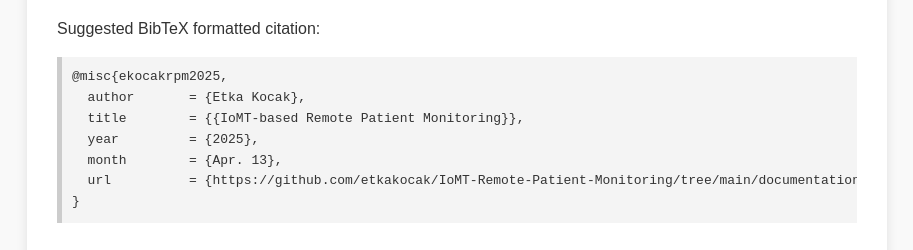
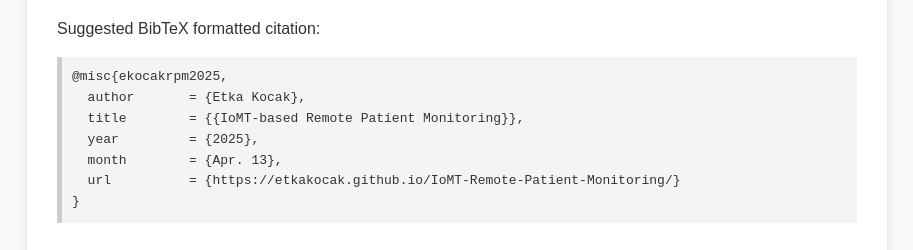
Before and after one commit to etkakocak/IoMT-Remote-Patient-Monitoring, a website built with Vite: page docs/index.html in a window 1280 px wide. Shown: the part 786-1036 px from the top of the page, without its empty margins (183-1096 px from the left). Built offline with nearby package versions, Linux system fonts and the light colour scheme.

Commit message:
Update docs

```diff
--- a/docs/index.html
+++ b/docs/index.html
@@ -36,7 +36,7 @@
   title        = {{IoMT-based Remote Patient Monitoring}},
   year         = {2025},
   month        = {Apr. 13},
-  url          = {https://github.com/etkakocak/IoMT-Remote-Patient-Monitoring/tree/main/documentation}
+  url          = {https://etkakocak.github.io/IoMT-Remote-Patient-Monitoring/}
 }</code></pre>
 
    <h3>GitHub:</h3>
```
